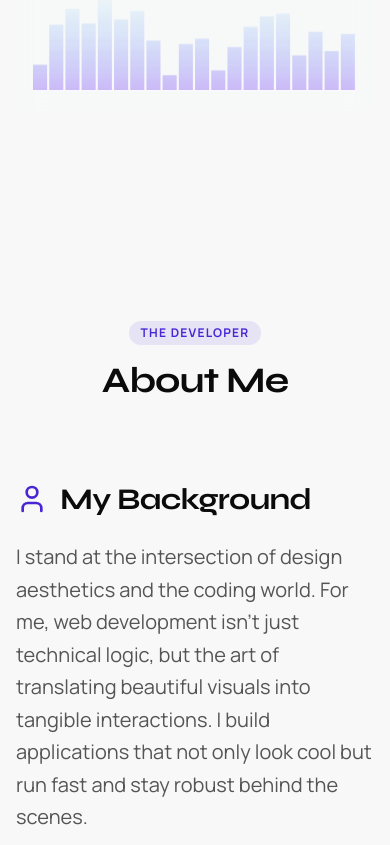
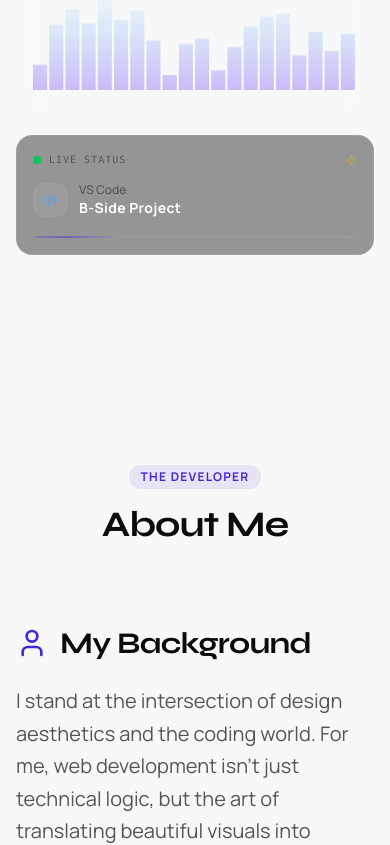
Before and after one commit to Rangga11268/darell-rangga, a Next.js app: page / in a window 390 px wide. Shown: the part 1920-2765 px from the top of the page. Built offline with nearby package versions, Linux system fonts and the light colour scheme; no server answers.

Commit message:
Implementing Live Status & Deep Dive Case Studies

```diff
--- a/src/app/components/command-center/command-center.tsx
+++ b/src/app/components/command-center/command-center.tsx
@@ -4,6 +4,7 @@ import { motion } from "framer-motion";
 import { TimeWidget } from "./time-widget";
 import { VisualizerWidget } from "./visualizer-widget";
 import { GithubWidget } from "./github-widget";
+import { LiveStatusWidget } from "./live-status-widget";
 
 export function CommandCenter() {
   return (
@@ -51,6 +52,11 @@ export function CommandCenter() {
             <div className="flex-1 min-h-[150px]">
               <VisualizerWidget />
             </div>
+
+            {/* 3. Live Status (NEW) */}
+            <div className="h-[120px]">
+              <LiveStatusWidget />
+            </div>
           </motion.div>
         </div>
       </div>
--- /dev/null
+++ b/src/app/components/command-center/live-status-widget.tsx
@@ -0,0 +1,111 @@
+"use client";
+
+import { useState, useEffect } from "react";
+import { motion, AnimatePresence } from "framer-motion";
+import { Code2, Music, Gamepad2, Zap } from "lucide-react";
+
+import { useLanguage } from "@/app/providers/language-provider";
+
+type Activity = "coding" | "listening" | "gaming";
+
+export function LiveStatusWidget() {
+  const { t } = useLanguage();
+  const [currentActivity, setCurrentActivity] = useState(0);
+
+  const ACTIVITIES: {
+    id: Activity;
+    icon: React.ElementType;
+    label: string;
+    detail: string;
+    color: string;
+  }[] = [
+    {
+      id: "coding",
+      icon: Code2,
+      label: t.commandCenter.status.coding,
+      detail: "B-Side Project",
+      color: "text-blue-400",
+    },
+    {
+      id: "listening",
+      icon: Music,
+      label: t.commandCenter.status.listening,
+      detail: "Metalcore Mix",
+      color: "text-green-400",
+    },
+    {
+      id: "gaming",
+      icon: Gamepad2,
+      label: t.commandCenter.status.gaming,
+      detail: "FC 25",
+      color: "text-purple-400",
+    },
+  ];
+
+  useEffect(() => {
+    const interval = setInterval(() => {
+      setCurrentActivity((prev) => (prev + 1) % ACTIVITIES.length);
+    }, 8000); // Simulate status change every 8 seconds
+
+    return () => clearInterval(interval);
+  }, [ACTIVITIES.length]);
+
+  const activity = ACTIVITIES[currentActivity];
+
+  return (
+    <div className="h-full bg-black/40 backdrop-blur-md border border-white/10 rounded-2xl p-4 flex flex-col justify-between relative overflow-hidden group">
+      {/* Pulse Indicator */}
+      <div className="flex items-center justify-between mb-2">
+        <span className="text-[10px] font-mono text-muted-foreground uppercase tracking-widest flex items-center gap-2">
+          <span className="relative flex h-2 w-2">
+            <span className="animate-ping absolute inline-flex h-full w-full rounded-full bg-green-400 opacity-75"></span>
+            <span className="relative inline-flex rounded-full h-2 w-2 bg-green-500"></span>
+          </span>
+          {t.commandCenter.status.title}
+        </span>
+        <Zap className="w-3 h-3 text-yellow-500/50" />
+      </div>
+
+      {/* Content Transition */}
+      <div className="relative h-12">
+        <AnimatePresence mode="wait">
+          <motion.div
+            key={activity.id}
+            initial={{ opacity: 0, y: 10 }}
+            animate={{ opacity: 1, y: 0 }}
+            exit={{ opacity: 0, y: -10 }}
+            transition={{ duration: 0.3 }}
+            className="flex items-center gap-3 absolute inset-0"
+          >
+            <div
+              className={`p-2 rounded-lg bg-white/5 border border-white/5 ${activity.color}`}
+            >
+              <activity.icon className="w-4 h-4" />
+            </div>
+            <div>
+              <div className="text-xs text-muted-foreground font-medium">
+                {activity.label}
+              </div>
+              <div className="text-sm font-bold text-white tracking-wide">
+                {activity.detail}
+              </div>
+            </div>
+          </motion.div>
+        </AnimatePresence>
+      </div>
+
+      {/* Progress Bar */}
+      <div className="mt-3 h-0.5 w-full bg-white/5 rounded-full overflow-hidden">
+        <motion.div
+          animate={{ x: ["-100%", "100%"] }}
+          transition={{
+            duration: 2,
+            repeat: Infinity,
+            ease: "linear",
+          }}
+          className="h-full w-1/3 bg-gradient-to-r from-transparent via-primary/50 to-transparent"
+        />
+      </div>
+    </div>
+  );
+}
--- a/src/app/components/project-detail-modal.tsx
+++ b/src/app/components/project-detail-modal.tsx
@@ -130,6 +130,50 @@ export function ProjectDetailModal({
                     </div>
                   )}
 
+                  {/* DEEP DIVE: Challenges & Solutions */}
+                  {(project.challenges || project.solutions) && (
+                    <div className="grid grid-cols-1 md:grid-cols-2 gap-6 pt-4 border-t border-white/5">
+                      {project.challenges && (
+                        <div className="space-y-3">
+                          <h4 className="text-sm font-bold text-red-400 uppercase tracking-wider">
+                            {language === "en" ? "Challenges" : "Tantangan"}
+                          </h4>
+                          <ul className="space-y-2">
+                            {project.challenges[language]?.map((item, i) => (
+                              <li
+                                key={i}
+                                className="text-sm text-white/60 flex gap-2"
+                              >
+                                <span className="text-red-500/50 mt-1">⨯</span>
+                                {item}
+                              </li>
+                            ))}
+                          </ul>
+                        </div>
+                      )}
+                      {project.solutions && (
+                        <div className="space-y-3">
+                          <h4 className="text-sm font-bold text-green-400 uppercase tracking-wider">
+                            {language === "en" ? "Solutions" : "Solusi"}
+                          </h4>
+                          <ul className="space-y-2">
+                            {project.solutions[language]?.map((item, i) => (
+                              <li
+                                key={i}
+                                className="text-sm text-white/60 flex gap-2"
+                              >
+                                <span className="text-green-500/50 mt-1">
+                                  ✓
+                                </span>
+                                {item}
+                              </li>
+                            ))}
+                          </ul>
+                        </div>
+                      )}
+                    </div>
+                  )}
+
                   {/* Key Features */}
                   <div className="space-y-4">
                     <h3 className="text-xl font-bold text-white">
--- a/src/app/data/projects.ts
+++ b/src/app/data/projects.ts
@@ -14,6 +14,8 @@ export interface Project {
   features: { en: string[]; id: string[] };
   techStack: { name: string; icon?: string }[];
   story?: { en: string; id: string };
+  challenges?: { en: string[]; id: string[] };
+  solutions?: { en: string[]; id: string[] };
 }
 
 export const projects: Project[] = [
@@ -60,6 +62,30 @@ export const projects: Project[] = [
     story: {
       en: "Using the 'Modern Monolith' approach with Inertia.js allowed me to deliver a SPA experience without separate API complexity. This ensured rapid development and robust performance for the ticketing system.",
       id: "Menggunakan pendekatan 'Modern Monolith' dengan Inertia.js memungkinkan saya menghadirkan pengalaman SPA tanpa kerumitan API terpisah. Ini menjamin pengembangan cepat dan performa tangguh untuk sistem tiket.",
+    },
+    challenges: {
+      en: [
+        "Handling concurrent seat bookings during peak times to prevent double-booking.",
+        "Generating complex PDF tickets with QR codes on the fly without blocking the main thread.",
+        "Migrating legacy data from manual Excel sheets to a relational MySQL database.",
+      ],
+      id: [
+        "Menangani pemesanan kursi bersamaan saat jam sibuk untuk mencegah double-booking.",
+        "Menghasilkan tiket PDF kompleks dengan kode QR secara on-the-fly tanpa memblokir thread utama.",
+        "Migrasi data lama dari lembar Excel manual ke database relasional MySQL.",
+      ],
+    },
+    solutions: {
+      en: [
+        "Implemented database locking and transaction safeguards in Laravel to ensure atomic booking operations.",
+        "Offloaded PDF generation to a queued background job using Redis/Horizon.",
+        "Built a custom data seeder script with validation logic to sanitize and import legacy data accurately.",
+      ],
+      id: [
+        "Menerapkan safeguarding transaksi dan database locking di Laravel untuk memastikan operasi booking atomik.",
+        "Memindahkan pembuatan PDF ke background job antrian menggunakan Redis/Horizon.",
+        "Membuat skrip data seeder kustom dengan logika validasi untuk membersihkan dan mengimpor data lama secara akurat.",
+      ],
     },
   },
   {
--- a/src/app/data/translations.ts
+++ b/src/app/data/translations.ts
@@ -138,6 +138,23 @@ export const translations = {
       sealBroken: "System Ready",
       enter: "ENTER SITE",
       gathering: "Loading assets...",
+    },
+    commandCenter: {
+      title: "Command Center",
+      status: {
+        title: "Live Status",
+        coding: "VS Code",
+        listening: "Spotify",
+        gaming: "Steam",
+      },
+      github: {
+        viewProfile: "View Profile",
+        repos: "Repos",
+        followers: "Followers",
+        activityMap: "Activity Map",
+        lastYear: "Last Year",
+        topLanguages: "Top Languages",
+      },
     },
   },
   id: {
@@ -280,6 +297,23 @@ export const translations = {
       enter: "MASUK",
       gathering: "Memuat aset...",
     },
+    commandCenter: {
+      title: "Pusat Komando",
+      status: {
+        title: "Status Langsung",
+        coding: "VS Code",
+        listening: "Spotify",
+        gaming: "Steam",
+      },
+      github: {
+        viewProfile: "Lihat Profil",
+        repos: "Repo",
+        followers: "Pengikut",
+        activityMap: "Peta Aktivitas",
+        lastYear: "Setahun Terakhir",
+        topLanguages: "Bahasa Utama",
+      },
+    },
   },
 };
 
```
Also changed, not shown: src/app/components/command-center/github-widget.tsx (+23 -7 lines).
